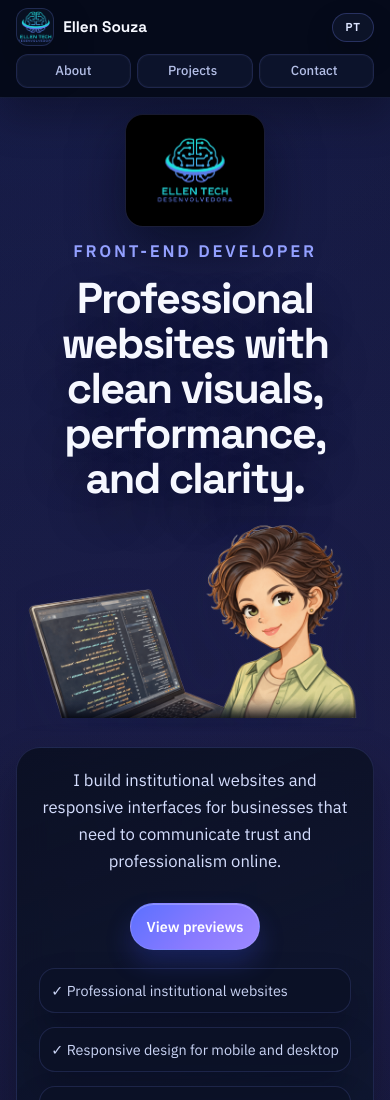
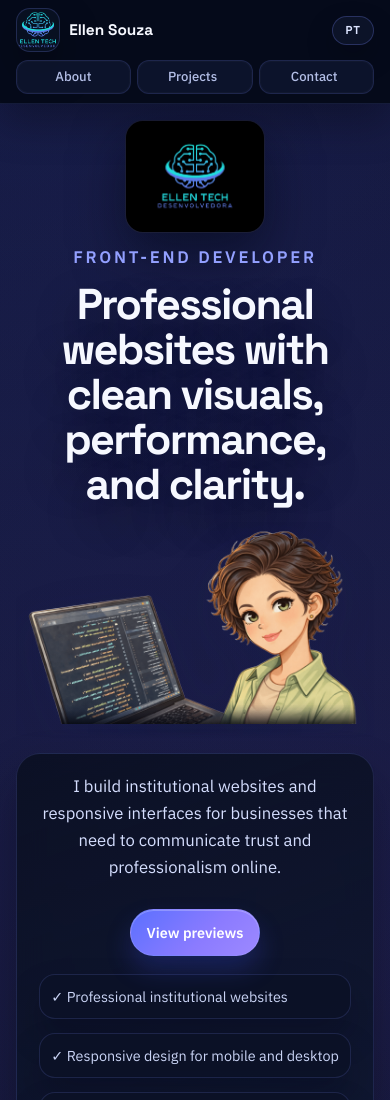
Before and after one commit to ellsouza/ellen-portfolio, a plain HTML site: page index.html in a window 390 px wide. Shown: the top 1100 px of the page. Drawn offline with Linux system fonts and the light colour scheme.

Commit message:
Increase header logo size

```diff
--- a/style.css
+++ b/style.css
@@ -93,9 +93,9 @@ a {
 }
 
 .brand-mark {
-  width: 42px;
-  height: 42px;
-  border-radius: 14px;
+  width: 50px;
+  height: 50px;
+  border-radius: 16px;
   overflow: hidden;
   flex: none;
   border: 1px solid rgba(24, 46, 90, 0.14);
@@ -114,6 +114,7 @@ a {
 
 .brand-name {
   line-height: 1.05;
+  white-space: nowrap;
 }
 
 .main-nav {
@@ -1650,9 +1651,9 @@ body.theme-darkpurple .hero::after {
   }
 
   .brand-mark {
-    width: 38px;
-    height: 38px;
-    border-radius: 12px;
+    width: 44px;
+    height: 44px;
+    border-radius: 14px;
   }
 
   .brand-logo {
```
